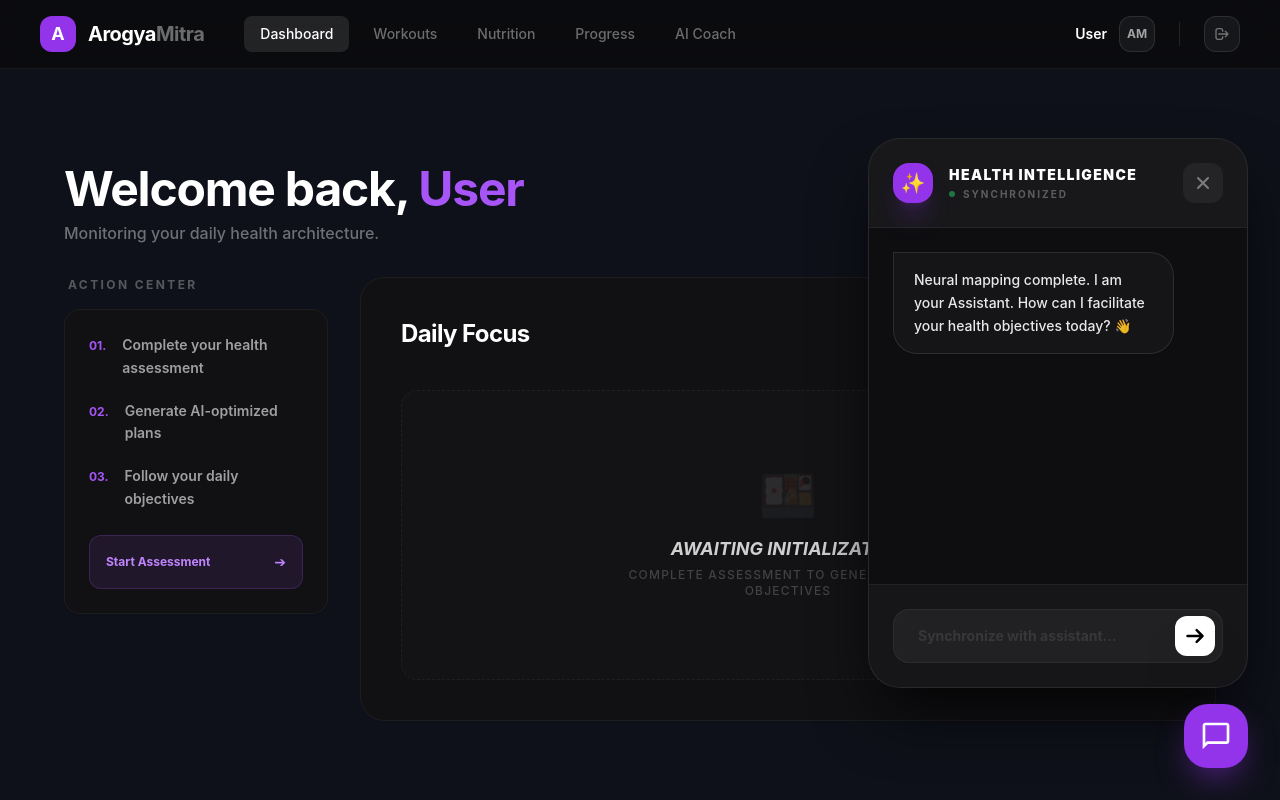
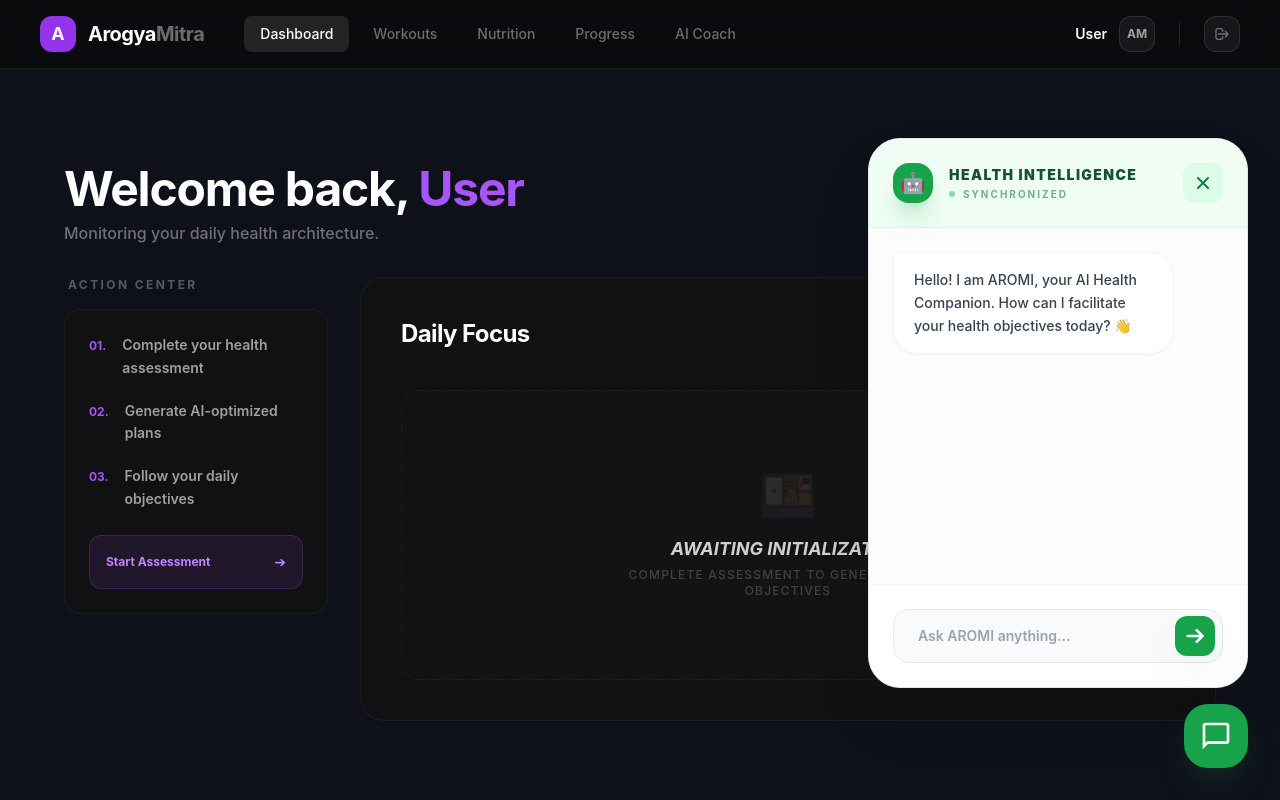
Before and after one commit to shahrozebaig/ArogyaMitra, a React (Create React App) app in the folder frontend/: page /dashboard in a window 1280 px wide. Both pictures are taken after a click on the button 1216 px from the left and 736 px from the top of the page. Built offline with nearby package versions, Linux system fonts and the light colour scheme; no server answers.

Commit message:
Final Update

```diff
--- a/frontend/src/components/AromiChat.js
+++ b/frontend/src/components/AromiChat.js
@@ -1,30 +1,26 @@
 import { useState, useRef, useEffect } from "react";
 import API from "../api/axios";
-
 function AromiChat() {
   const [isOpen, setIsOpen] = useState(false);
   const [messages, setMessages] = useState([
     {
       sender: "ai",
-      text: "Neural mapping complete. I am your Assistant. How can I facilitate your health objectives today? 👋",
+      text: "Hello! I am AROMI, your AI Health Companion. How can I facilitate your health objectives today? 👋",
       time: new Date().toLocaleTimeString([], { hour: '2-digit', minute: '2-digit' })
     }
   ]);
   const [input, setInput] = useState("");
   const scrollRef = useRef(null);
-
   useEffect(() => {
     if (scrollRef.current) {
       scrollRef.current.scrollTop = scrollRef.current.scrollHeight;
     }
   }, [messages]);
-
   useEffect(() => {
     const handleOpen = () => setIsOpen(true);
     window.addEventListener("open-aromi-chat", handleOpen);
     return () => window.removeEventListener("open-aromi-chat", handleOpen);
   }, []);
-
   const handleSend = async () => {
     if (!input.trim()) return;
     const userMessage = input;
@@ -50,63 +46,57 @@ function AromiChat() {
       console.error("Chat error:", err);
     }
   };
-
   return (
     <div className="fixed bottom-4 right-4 md:bottom-8 md:right-8 z-[2000] flex flex-col items-end pointer-events-none">
       {isOpen && (
-        <div className="mb-4 w-[calc(100vw-32px)] sm:w-[380px] h-[70vh] sm:h-[550px] bg-[#111114] text-white border border-white/10 rounded-[32px] flex flex-col overflow-hidden animate-fade-in shadow-[0_32px_64px_-12px_rgba(0,0,0,0.8)] pointer-events-auto backdrop-blur-xl">
-          {/* Executive Chat Header */}
-          <div className="p-6 bg-white/[0.03] border-b border-white/5 flex justify-between items-center">
+        <div className="mb-4 w-[calc(100vw-32px)] sm:w-[380px] h-[70vh] sm:h-[550px] bg-white text-gray-800 border border-gray-200 rounded-[32px] flex flex-col overflow-hidden animate-fade-in shadow-[0_32px_64px_-12px_rgba(0,0,0,0.15)] pointer-events-auto">
+          <div className="p-6 bg-green-50 border-b border-green-100 flex justify-between items-center">
             <div className="flex items-center gap-4">
-              <div className="w-10 h-10 bg-purple-600 rounded-2xl flex items-center justify-center text-xl shadow-xl shadow-purple-600/20">
-                ✨
+              <div className="w-10 h-10 bg-green-600 rounded-2xl flex items-center justify-center text-xl shadow-xl shadow-green-600/20">
+                🤖
               </div>
               <div className="space-y-0.5">
-                <h4 className="text-sm font-black uppercase tracking-widest">Health Intelligence</h4>
+                <h4 className="text-sm font-black uppercase tracking-widest text-green-900">Health Intelligence</h4>
                 <div className="flex items-center gap-2">
                   <span className="w-1.5 h-1.5 bg-green-500 rounded-full animate-pulse"></span>
-                  <p className="text-[10px] font-bold text-white/30 uppercase tracking-[0.2em]">Synchronized</p>
+                  <p className="text-[10px] font-bold text-green-700/60 uppercase tracking-[0.2em]">Synchronized</p>
                 </div>
               </div>
             </div>
             <button
               onClick={() => setIsOpen(false)}
-              className="w-10 h-10 flex items-center justify-center rounded-xl bg-white/5 hover:bg-white/10 transition-all active:scale-90"
+              className="w-10 h-10 flex items-center justify-center rounded-xl bg-green-100 hover:bg-green-200 transition-all active:scale-90"
             >
-              <svg className="w-5 h-5 text-white/40" fill="none" stroke="currentColor" viewBox="0 0 24 24">
+              <svg className="w-5 h-5 text-green-700" fill="none" stroke="currentColor" viewBox="0 0 24 24">
                 <path strokeLinecap="round" strokeLinejoin="round" strokeWidth="2.5" d="M6 18L18 6M6 6l12 12" />
               </svg>
             </button>
           </div>
-
-          {/* Chat Content */}
-          <div ref={scrollRef} className="flex-1 overflow-y-auto p-6 space-y-6 custom-scrollbar bg-black/20">
+          <div ref={scrollRef} className="flex-1 overflow-y-auto p-6 space-y-6 custom-scrollbar bg-gray-50/50">
             {messages.map((msg, i) => (
               <div key={i} className={`flex ${msg.sender === "user" ? "justify-end" : "justify-start"} animate-slide-up`}>
                 <div className={`max-w-[85%] px-5 py-4 rounded-[24px] text-sm leading-relaxed font-medium shadow-sm ${msg.sender === "user"
-                  ? "bg-purple-600 text-white rounded-tr-none italic"
-                  : "bg-white/[0.03] border border-white/10 text-white/90 rounded-tl-none"
+                  ? "bg-green-600 text-white rounded-tr-none"
+                  : "bg-white border border-gray-100 text-gray-700 rounded-tl-none"
                   }`}>
                   {msg.text}
                 </div>
               </div>
             ))}
           </div>
-
-          {/* Input Area */}
-          <div className="p-6 bg-white/[0.02] border-t border-white/5">
+          <div className="p-6 bg-white border-t border-gray-100">
             <div className="relative group">
               <input
                 type="text"
-                placeholder="Synchronize with assistant..."
-                className="w-full bg-white/[0.05] border border-white/5 rounded-2xl px-6 py-4 text-sm font-bold text-white focus:outline-none focus:border-purple-500/50 pr-14 transition-all placeholder:text-white/10"
+                placeholder="Ask AROMI anything..."
+                className="w-full bg-gray-50 border border-gray-200 rounded-2xl px-6 py-4 text-sm font-semibold text-gray-800 focus:outline-none focus:border-green-500 pr-14 transition-all placeholder:text-gray-400"
                 value={input}
                 onChange={(e) => setInput(e.target.value)}
                 onKeyPress={(e) => e.key === 'Enter' && handleSend()}
               />
               <button
                 onClick={handleSend}
-                className="absolute right-2 top-1/2 -translate-y-1/2 w-10 h-10 bg-white text-black rounded-xl flex items-center justify-center shadow-2xl hover:bg-purple-600 hover:text-white transition-all active:scale-90"
+                className="absolute right-2 top-1/2 -translate-y-1/2 w-10 h-10 bg-green-600 text-white rounded-xl flex items-center justify-center shadow-2xl hover:bg-green-700 transition-all active:scale-90"
               >
                 <svg className="w-5 h-5" fill="none" stroke="currentColor" viewBox="0 0 24 24">
                   <path strokeLinecap="round" strokeLinejoin="round" strokeWidth="3" d="M14 5l7 7m0 0l-7 7m7-7H3" />
@@ -116,13 +106,11 @@ function AromiChat() {
           </div>
         </div>
       )}
-
-      {/* Floating Trigger Button */}
       <button
         onClick={() => setIsOpen(!isOpen)}
-        className="w-16 h-16 bg-purple-600 rounded-[24px] flex items-center justify-center text-3xl shadow-[0_16px_32px_-8px_rgba(147,51,234,0.5)] hover:scale-110 active:scale-90 transition-all duration-300 pointer-events-auto text-white group relative overflow-hidden"
+        className="w-16 h-16 bg-green-600 rounded-[24px] flex items-center justify-center text-3xl shadow-[0_16px_32px_-8px_rgba(22,101,52,0.4)] hover:scale-110 active:scale-90 transition-all duration-300 pointer-events-auto text-white group relative overflow-hidden"
       >
-        <div className="absolute inset-0 bg-gradient-to-tr from-purple-700 to-purple-400 opacity-0 group-hover:opacity-100 transition-opacity"></div>
+        <div className="absolute inset-0 bg-gradient-to-tr from-green-700 to-green-400 opacity-0 group-hover:opacity-100 transition-opacity"></div>
         <svg className="w-8 h-8 relative z-10" fill="currentColor" viewBox="0 0 24 24">
           <path d="M20 2H4C2.9 2 2 2.9 2 4V22L6 18H20C21.1 18 22 17.1 22 16V4C22 2.9 21.1 2 20 2ZM20 16H5.2L4 17.2V4H20V16Z" />
         </svg>
@@ -130,5 +118,4 @@ function AromiChat() {
     </div>
   );
 }
-
 export default AromiChat;
```
Also changed, not shown: frontend/public/logo192.png (deleted).
